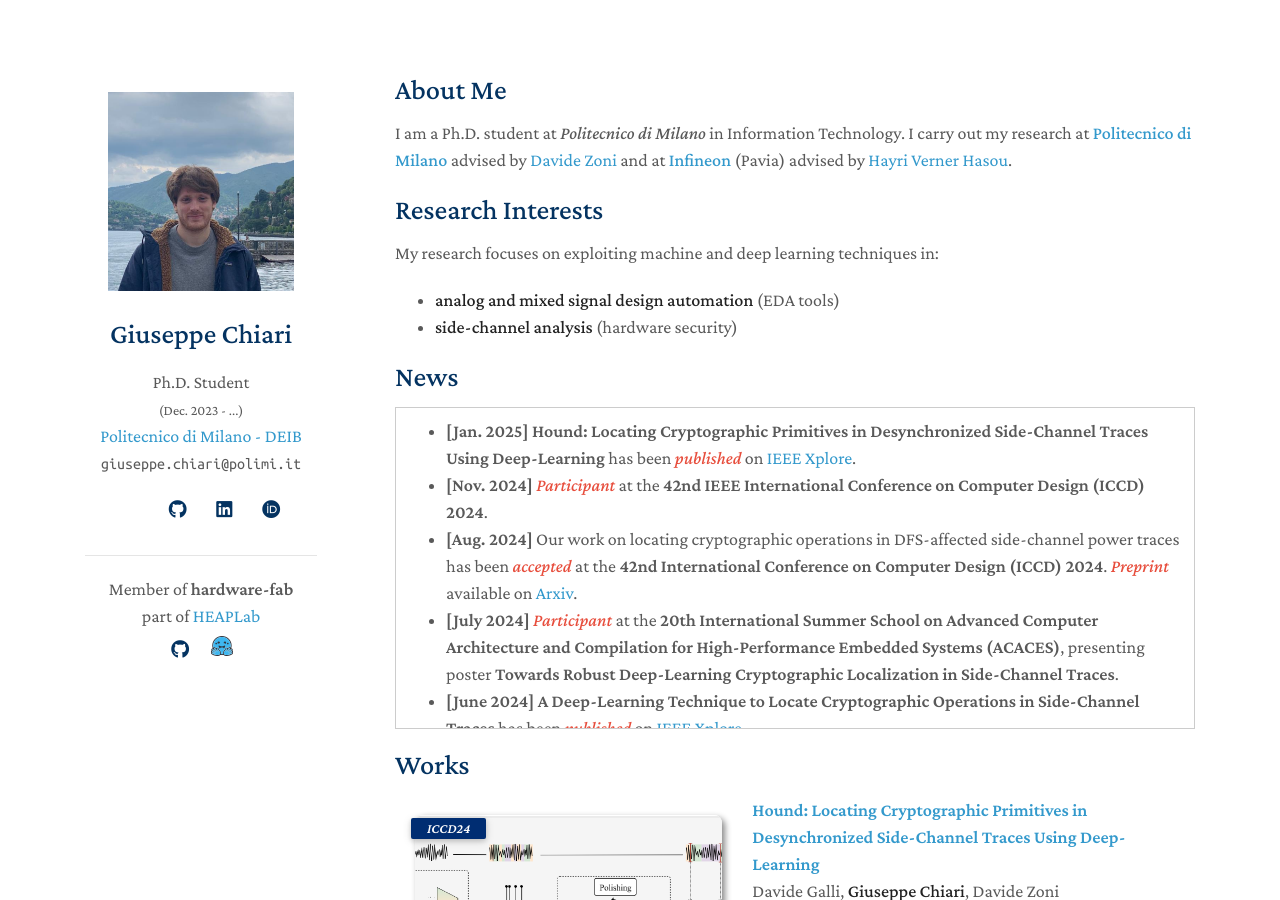
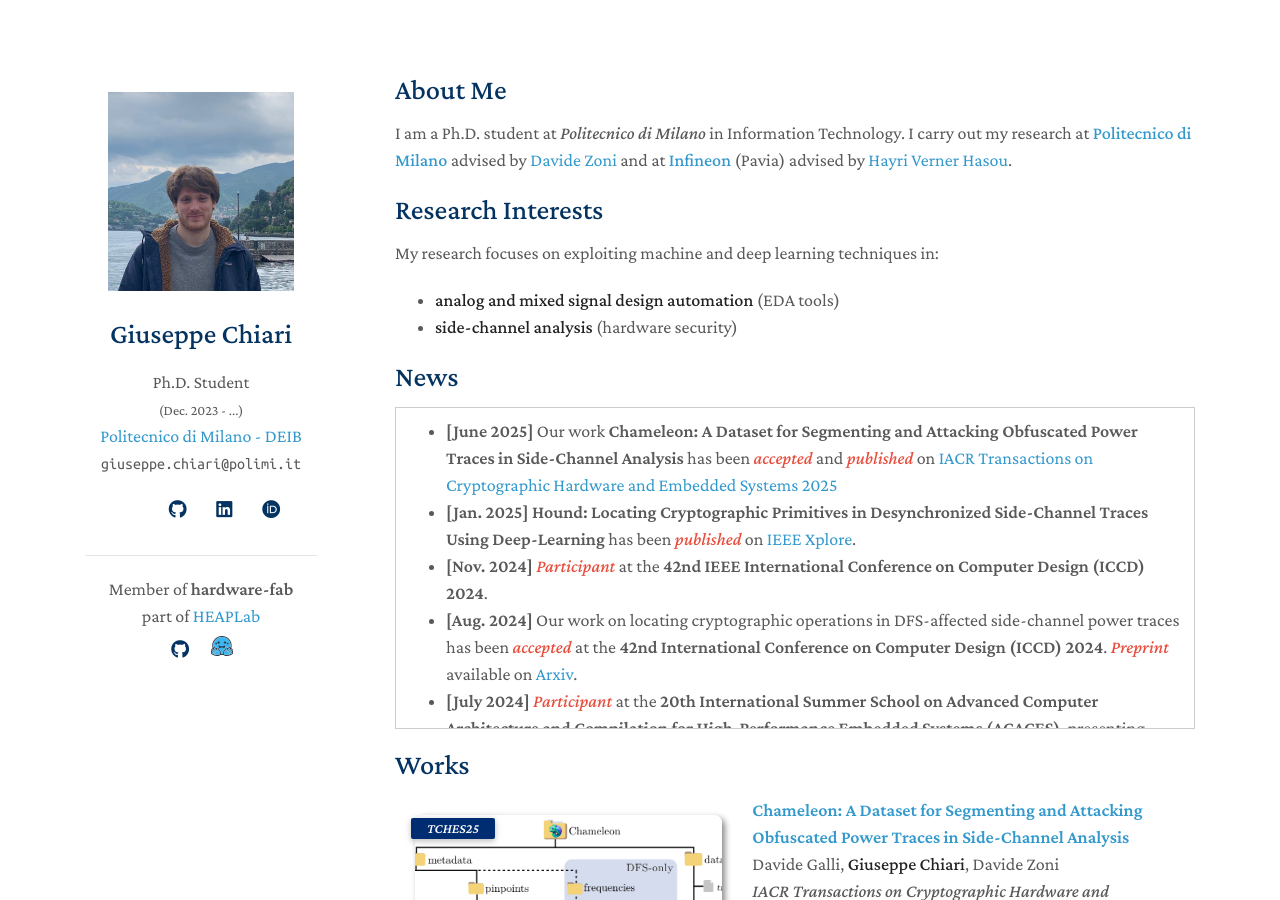
Before and after one commit to giuseppe-chiari/giuseppe-chiari.github.io, a Jekyll site: the page built from index.md, in a window 1280 px wide and 900 px high. Built offline with Jekyll 4.4.1, drawn with Linux system fonts in a browser that asks for light colours; nearby versions of some CDN libraries; a style sheet for code colours, icons or effects is not loaded; our own code applies the rules of GitHub Pages for plain Markdown files; some of the changed text lies outside the part shown.

Commit message:
Chameleon TCHES 2025.

```diff
--- a/_data/publications.yml
+++ b/_data/publications.yml
@@ -1,4 +1,15 @@
 main:
+
+  - title: "Chameleon: A Dataset for Segmenting and Attacking Obfuscated Power Traces in Side-Channel Analysis"
+    webpage: https://icscm.ub.rub.de/index.php/TCHES/article/view/12221
+    authors: Davide Galli, <strong>Giuseppe Chiari</strong>, Davide Zoni
+    conference_short: TCHES25
+    conference: IACR Transactions on Cryptographic Hardware and Embedded Systems, 2025.
+    pdf: https://icscm.ub.rub.de/index.php/TCHES/article/view/12221/12028
+    code: https://github.com/hardware-fab/chameleon
+    bibtex: ./assets/bibs/tches25.bib
+    image: ./assets/img/chameleon.png
+    notes: Published paper
 
   - title: "Hound: Locating Cryptographic Primitives in Desynchronized Side-Channel Traces Using Deep-Learning"
     webpage: https://ieeexplore.ieee.org/document/10818126
--- /dev/null
+++ b/assets/bibs/tches25.bib
@@ -0,0 +1,9 @@
+@article{galli2025chameleon,
+  title={Chameleon: A Dataset for Segmenting and Attacking Obfuscated Power Traces in Side-Channel Analysis},
+  author={Galli, Davide and Chiari, Giuseppe and Zoni, Davide},
+  journal={IACR Transactions on Cryptographic Hardware and Embedded Systems},
+  volume={2025},
+  number={3},
+  pages={389--412},
+  year={2025}
+}
--- a/index.md
+++ b/index.md
@@ -19,6 +19,8 @@
 ## News
 <div style="max-height: 300px; overflow-y: auto; border: 1px solid #ccc; padding: 10px; margin-bottom: 20px;">
 	<ul>
+	<li><b>[June 2025]</b> Our work <b>Chameleon: A Dataset for Segmenting and Attacking Obfuscated Power Traces in Side-Channel Analysis</b> has been
+	<i style="color:#e74d3c">accepted</i> and <i style="color:#e74d3c">published</i> on <a href="https://icscm.ub.rub.de/index.php/TCHES/article/view/12221">IACR Transactions on Cryptographic Hardware and Embedded Systems 2025</a></li>
 	<li><b>[Jan. 2025]</b> <b>Hound: Locating Cryptographic Primitives in Desynchronized Side-Channel Traces Using Deep-Learning</b> has been <i style="color:#e74d3c">published</i> on <a href="https://ieeexplore.ieee.org/document/10818126">IEEE Xplore</a>.</li>
 	<li><b>[Nov. 2024]</b> <i style="color:#e74d3c">Participant</i> at the <b>42nd IEEE International Conference on Computer Design (ICCD) 2024</b>.</li>
 	<li><b>[Aug. 2024]</b> Our work on locating cryptographic operations in DFS-affected side-channel power traces has been <i style="color:#e74d3c">accepted</i> at
```
Also changed, not shown: assets/img/chameleon.png (added).
